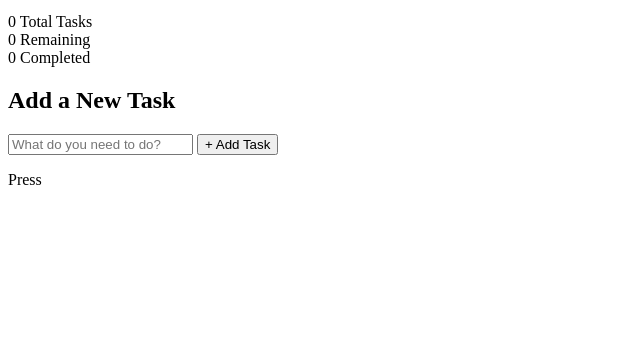
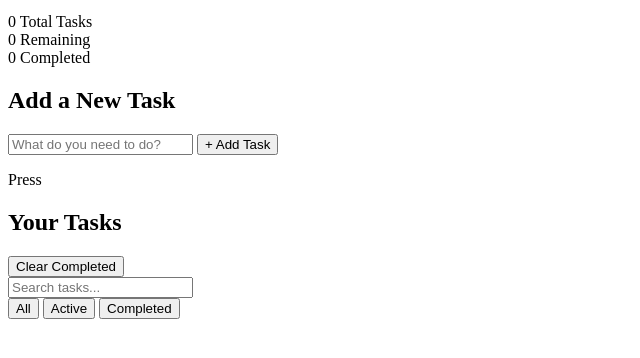
Before and after one commit to hirun-hsdz/todo-application, a plain HTML site: page index.html in a window 1280 px wide. Shown: the part 136-494 px from the top of the page, without its empty margins (0-640 px from the left). Drawn offline with Linux system fonts and the light colour scheme.

Commit message:
add.fiters

```diff
--- a/index.html
+++ b/index.html
@@ -37,15 +37,32 @@
         <section class="form-card">
             <h2 id="formTitle">Add a New Task</h2>
             <form id="todoForm">
-                <input type="text" id="taskInput"
-                placeholder="What do you need to do?"
-                maxlength="120" required>
+                <input type="text" id="taskInput" placeholder="What do you need to do?" maxlength="120" required>
                 <button type="submit" class="add-btn" id="submitBtn"> + Add Task</button>
             </form>
             <p class="form-hint" id="formHint">
                 Press
             </p>
         </section>
+
+        <section class="tasks-section">
+            <div class="tasks-heading">
+                <h2>Your Tasks</h2>
+                <button class="clearCompletedBtn" class="clear-btn">Clear Completed</button>
+                </button>
+            </div>
+
+            <div class="toolbar">
+                <input type="search" id="seacrhInput"
+                placeholder="Search tasks..." />
+            </div>
+
+            <div class="fiters">
+                <button class="filter-btn" data-filter="all">All</button>
+                <button class="filter-btn" data-filter="active">Active</button>
+                <button class="filter-btn" data-filter="completed">Completed</button>
+            </div>
+        </div>
 
 
 
```
